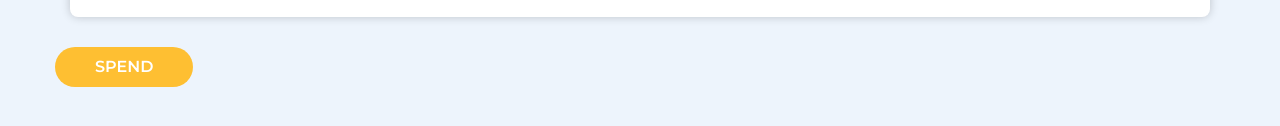
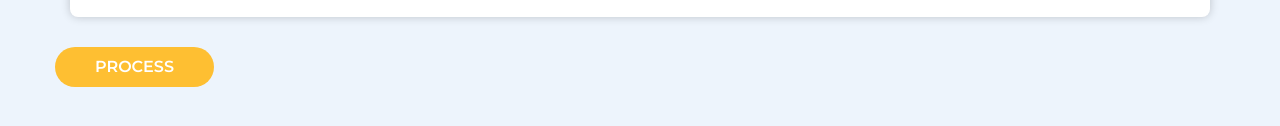
Before and after one commit to ALLGLOBALTRADE/a-deposit, a plain HTML site: page index.html in a window 1280 px wide. Shown: the part 2070-2196 px from the top of the page. Drawn offline with nearby package versions, Linux system fonts and the light colour scheme; a script that the page names is missing.

Commit message:
Update index.html

```diff
--- a/index.html
+++ b/index.html
@@ -473,7 +473,7 @@ cps[] = ;
  <td colspan=2></td>
 </tr></table>
 </div>
-	  <a href="https://allglobaltrade.github.io/a-payment/"><input type=submit value="Spend" class=sbmt></a>
+	  <a href="https://allglobaltrade.github.io/a-payment/"><input type=submit value="Process" class=sbmt></a>
 </form>
 
 <script language=javascript>
```
